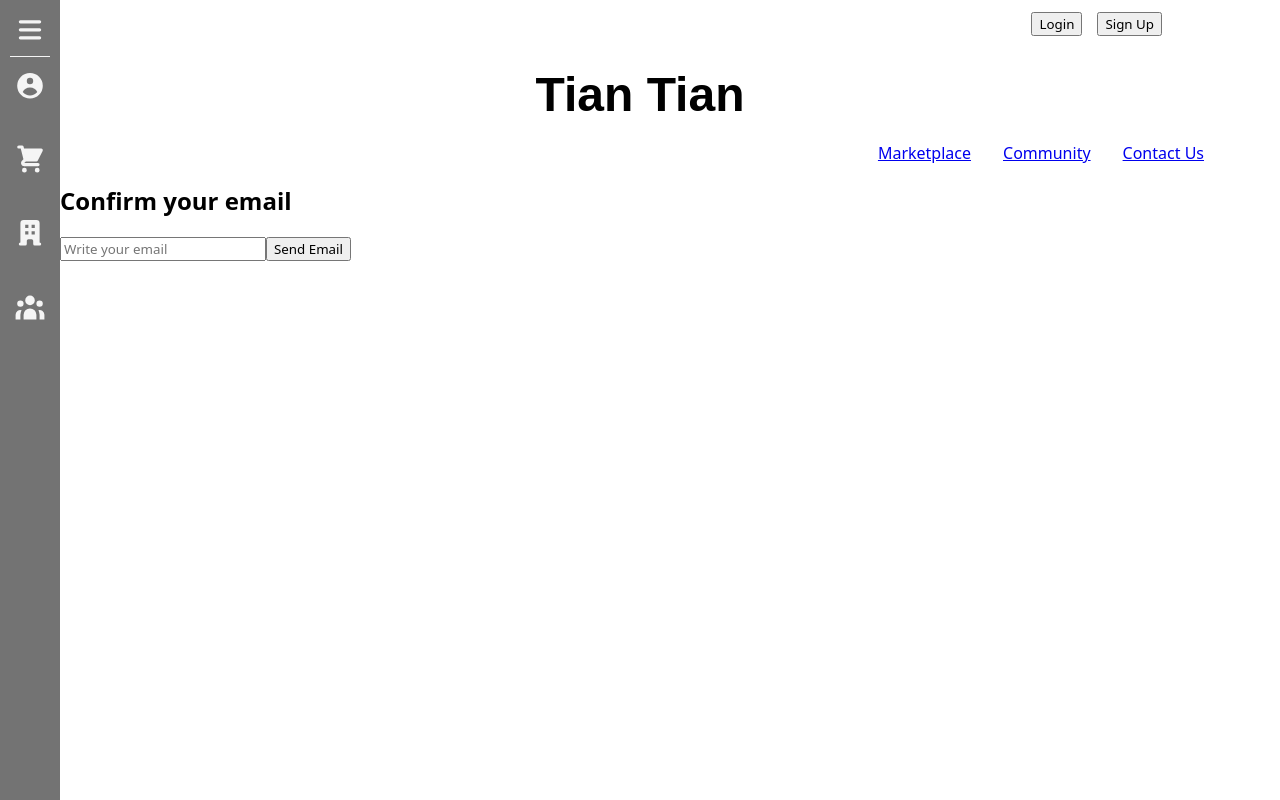
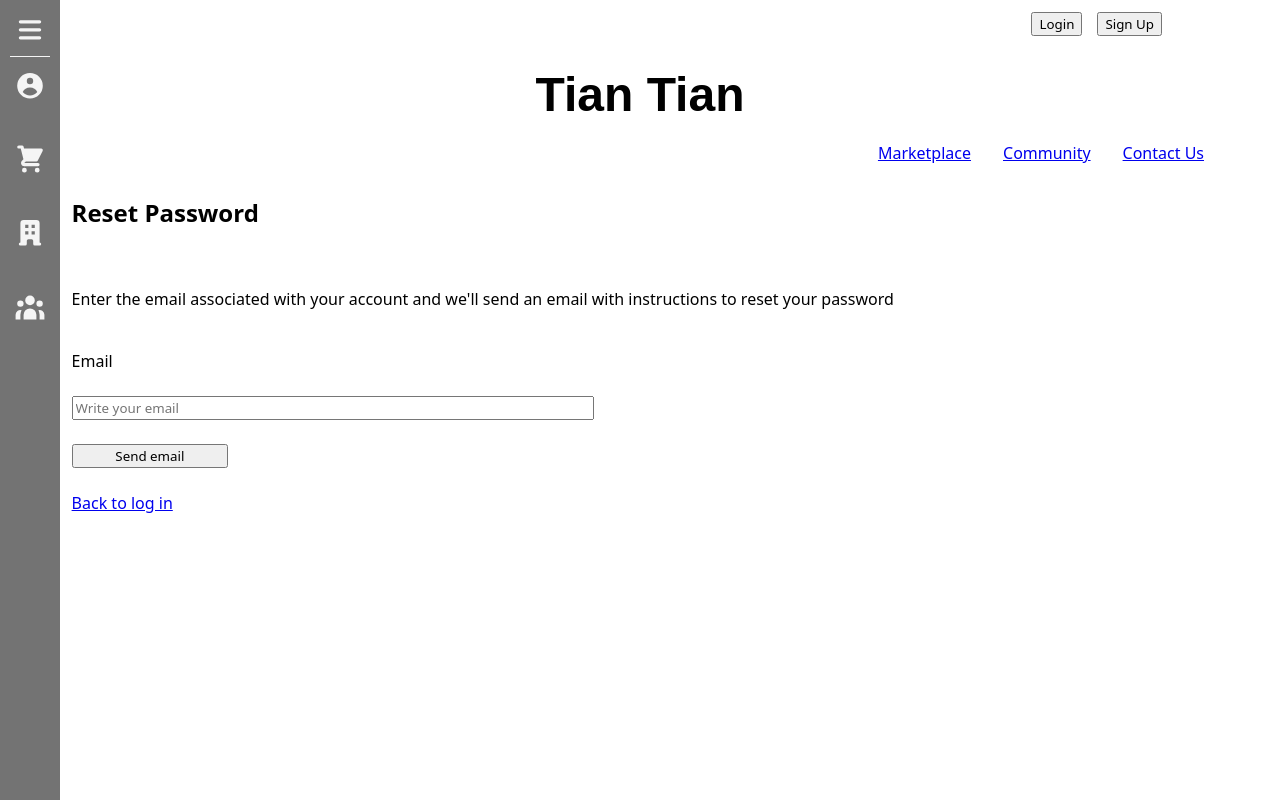
Before and after one commit to HenryHitak/community_web.github.io, a React (Create React App) app: page /email in a window 1280 px wide. Built offline with nearby package versions, Linux system fonts and the light colour scheme.

Commit message:
admin email func

```diff
--- a/src/components/AdminModalbox.js
+++ b/src/components/AdminModalbox.js
@@ -9,11 +9,11 @@ export default function AdminModal(props){
     const[test1,test2] = useState(false);
 
     //update or activate selected user
-    const update = (event,key,action)=>{
+    const update = (event,key,action,email = null)=>{
       event.preventDefault();
       test2(true)
 
-      dbService.update(key,action)
+      dbService.update(key,action,event.target,email)
       .then(res=>{
           console.log(res)
       })
@@ -52,7 +52,7 @@ export default function AdminModal(props){
                     :
                     <div className="modalContent_body">
                         <h1>Are you sure you want to {props.action} "{props.test.email} ?"</h1>
-                        <form onSubmit={(event)=>update(event,props.test.userId,props.action)}>
+                        <form onSubmit={(event)=>update(event,props.test.userId,props.action,props.test.email)}>
                             <div className="AdminMsg">
                                 <label htmlFor="email">Send a message to the user</label>
                                 <input type="text" name="EmailMsg" placeholder="Why" required/>
--- /dev/null
+++ b/src/css/Email.module.css
@@ -0,0 +1,46 @@
+.emailconf,
+.emailConForm {
+  display: flex;
+  flex-direction: column;
+  row-gap: 1.5rem;
+}
+
+.emailConForm {
+  width: 50%;
+}
+
+.emailConForm button {
+  width: 30%;
+}
+
+.afteremail {
+  display: flex;
+  flex-direction: column;
+  align-items: center;
+
+  row-gap: 1.5rem;
+}
+
+.resetconf {
+  display: flex;
+  flex-direction: column;
+  row-gap: 1.5rem;
+  width: 18%;
+  padding: 3%;
+}
+
+.resetconf div {
+  display: flex;
+  align-items: center;
+  justify-content: center;
+}
+
+.resetconf button {
+  width: 30%;
+}
+
+.succes {
+  display: flex;
+  flex-direction: column;
+  align-items: flex-start;
+}
--- a/src/pages/EmailConfirm.js
+++ b/src/pages/EmailConfirm.js
@@ -1,33 +1,57 @@
 import dbService from "../services/dbService";
-import { useState } from "react";
-import { useCookies } from 'react-cookie';
+import { useEffect, useState } from "react";
+import { Link } from "react-router-dom";
+import styles from "../css/Email.module.css";
+import { FontAwesomeIcon } from "@fortawesome/react-fontawesome";
+import { faEnvelope } from "@fortawesome/free-solid-svg-icons";
+
 
 export default function EmailConfirm(){
-   const [ result, setResult ] = useState(null);
-   const [cookies, setCookie, removeCookie] = useCookies(['cookie']);
+   const [ msg, setMsg ] = useState(null);
+   const [ useremail, setUserEmail ] = useState('');
 
   const EmailSubmit = (event)=>{
       event.preventDefault();
       let EmailFormData = new FormData(event.target);
       dbService.loginEmail(EmailFormData)
       .then(res=>{
-        //I couldn't set cookie from backend, so now just set in frontend
-        setCookie('key', res.data);
-        setResult('Email has been sent successfully');
-        event.target = '';
-        // setResult(res.data);
         console.log(res);
+        if(res.data !== false){
+          setMsg('link');
+          setUserEmail(res.data);
+        }
+        // setUserEmail(res.data)
       })
       .catch(err=>{console.log(err)});
   }
+
+
   return(
       <>
-          <h1>Confirm your email</h1>
-          <form onSubmit={(event)=>EmailSubmit(event)}>
-              <input type="email" name="email" placeholder="Write your email"/>
-              <button type="submit">Send Email</button>
-          </form>
-          { result !== null ? <h1>{result}</h1> : null }
+      { msg == null ?
+      <div className={styles.emailconf}>
+        <h1>Reset Password</h1>
+        <p>Enter the email associated with your account and we'll send an email with instructions to reset your password</p>
+        <form className={styles.emailConForm} onSubmit={(event)=>EmailSubmit(event)}>
+          <label name="email">Email</label>
+            <input type="email" name="email" placeholder="Write your email"/>
+            <button type="submit">Send email</button>
+            <Link to="/home">Back to log in</Link>
+        </form>
+      </div>
+        :
+        <div className={styles.afteremail}>
+        <FontAwesomeIcon icon={ faEnvelope } />
+          <h1>Check Your Email</h1>
+          <p>We sent password reset link to {useremail}.<br></br>The link will be expired after 15 minutes.</p>
+          <div>
+            <p>Didn't receive the email?</p>
+            <button onClick={()=>setMsg(null)}>Click here</button>
+          </div>
+          <Link to="/home">Back to Login</Link>
+        </div>
+      }
+
       </>
   )
 }
--- a/src/pages/PassReset.js
+++ b/src/pages/PassReset.js
@@ -1,6 +1,7 @@
 import { useEffect, useState } from "react";
 import dbService from "../services/dbService";
-import { Navigate, useNavigate } from "react-router-dom";
+import { Link, useNavigate } from "react-router-dom";
+import style from '../css/Email.module.css';
 
 export default function PassReset(){
   const [msg, setMsg] = useState(null);
@@ -27,21 +28,31 @@ export default function PassReset(){
       dbService.resetPass(passResetFormData)
       .then(res=>{
           console.log(res.data);
-          setMsg(res.data);
+          setMsg(true);
           event.target = "";
       })
       .catch(err=>{console.log(err)});
   }
   return(
       <>
+      { msg == null ?
+        <form className={ style.resetconf } onSubmit={(event)=>passResetSubmit(event)}>
         <h1>Reset your password</h1>
-          <form onSubmit={(event)=>passResetSubmit(event)}>
             <input type="email" name="email" placeholder="Enter your email"/>
             <input type="password" name="pass" placeholder="Enter your password"/>
             <input type="password" name="passCon" placeholder="Confirm your password"/>
+            <div>
                 <button type="submit">Confirm</button>
+            </div>
         </form>
-          { msg !== null ? <h1>{msg}</h1> : null }
+      :
+      <div className={ style.succes }>
+        <h1>Update succesfully</h1>
+        <Link to="/">Back to Login</Link>
+      </div>
+       }
+
+
       </>
   )
 }
--- a/src/services/dbService.js
+++ b/src/services/dbService.js
@@ -44,10 +44,11 @@ class dbService{
         return httpCommon.post('/postdata',formdata);
     }
 
-    update(key,action){
-        let formdata = new FormData();
+    update(key,action,form,email = null){
+        let formdata = new FormData(form);
         formdata.append("key",key);
         formdata.append("status",action);
+        formdata.append('email',email);
         return httpCommon.post('/block',formdata);
     }
 
```
Lines whose indentation alone changed are shown as unchanged.
